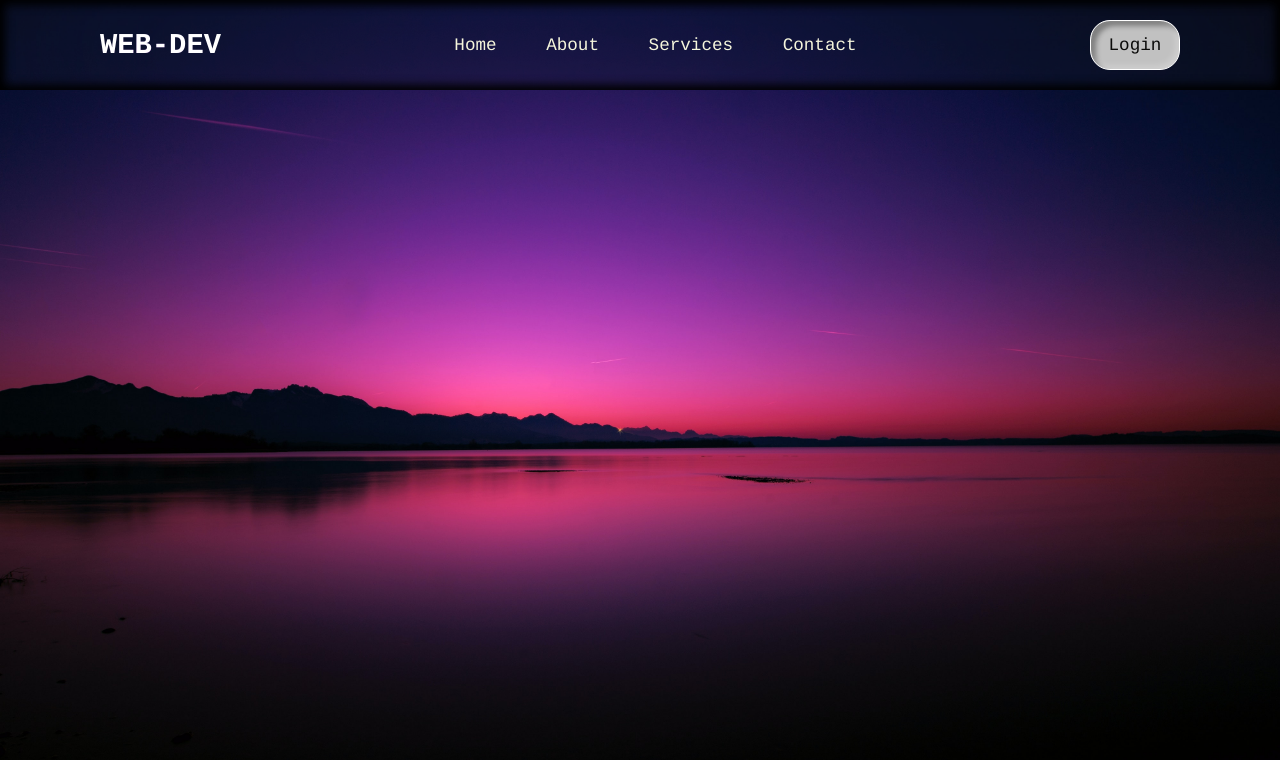
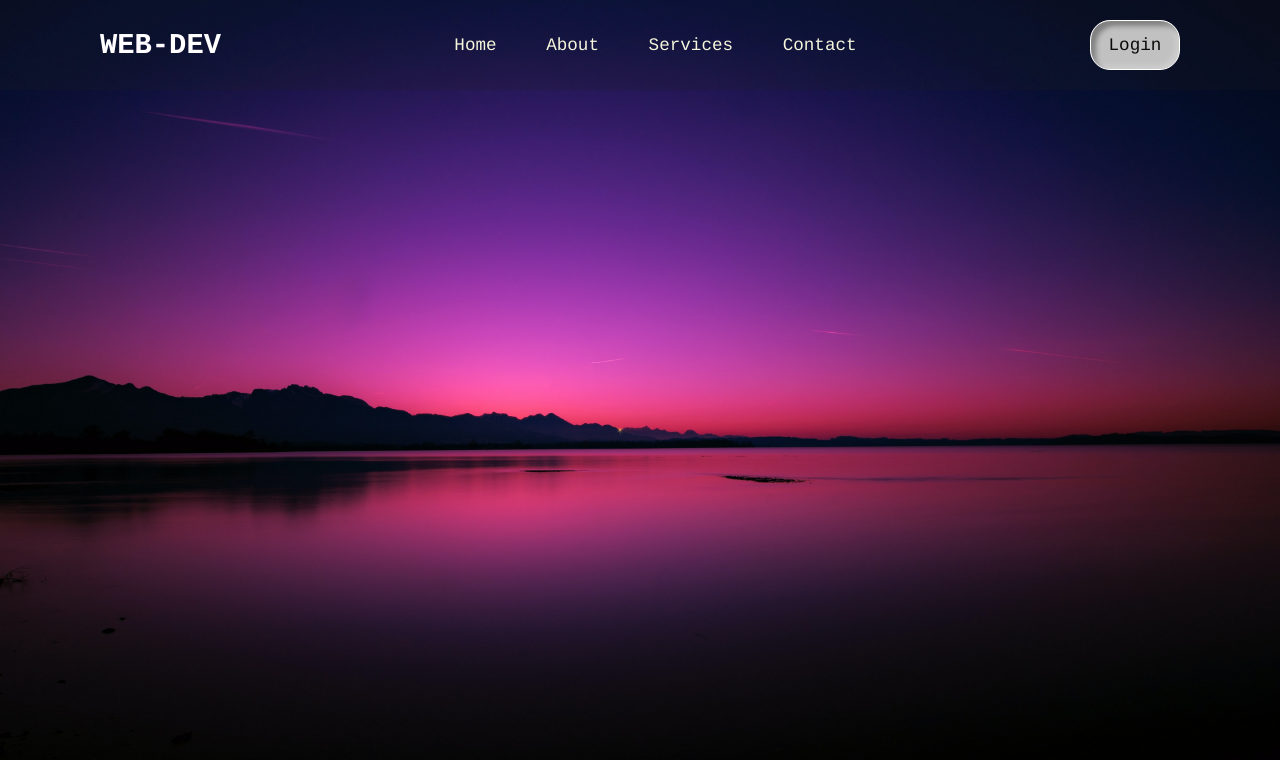
Before and after one commit to Vinayalavala/login, a plain HTML site: page index.html in a window 1280 px wide. Shown: the top 760 px of the page. Drawn offline with nearby package versions, Linux system fonts and the light colour scheme.

Commit message:
Update style.css

```diff
--- a/style.css
+++ b/style.css
@@ -27,8 +27,6 @@ header{
     align-items: center;
     z-index: 99;
     background: rgba(30, 30, 30, 0.2);
-    backdrop-filter: blur(90px);
-    box-shadow: inset 0 0 10px 5px rgb(0, 0, 0);
 }
 
 .logo{
```
